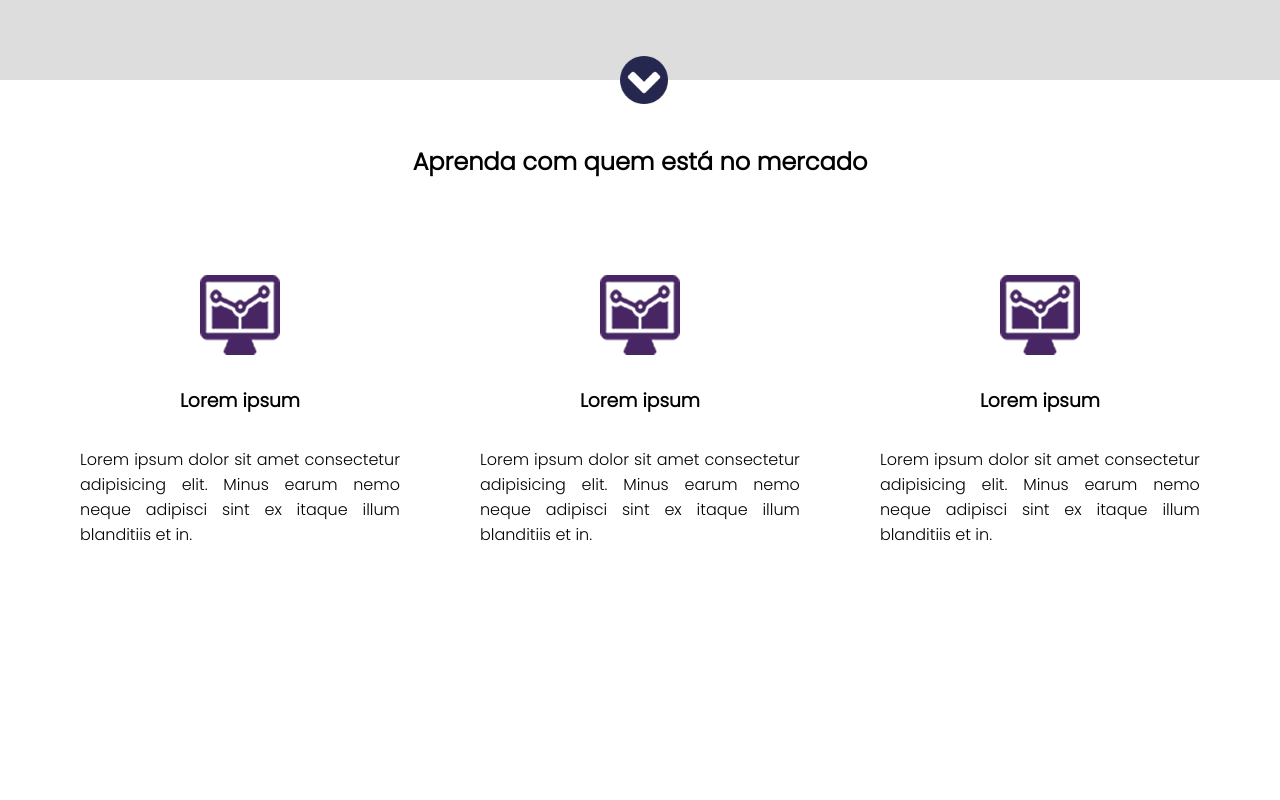
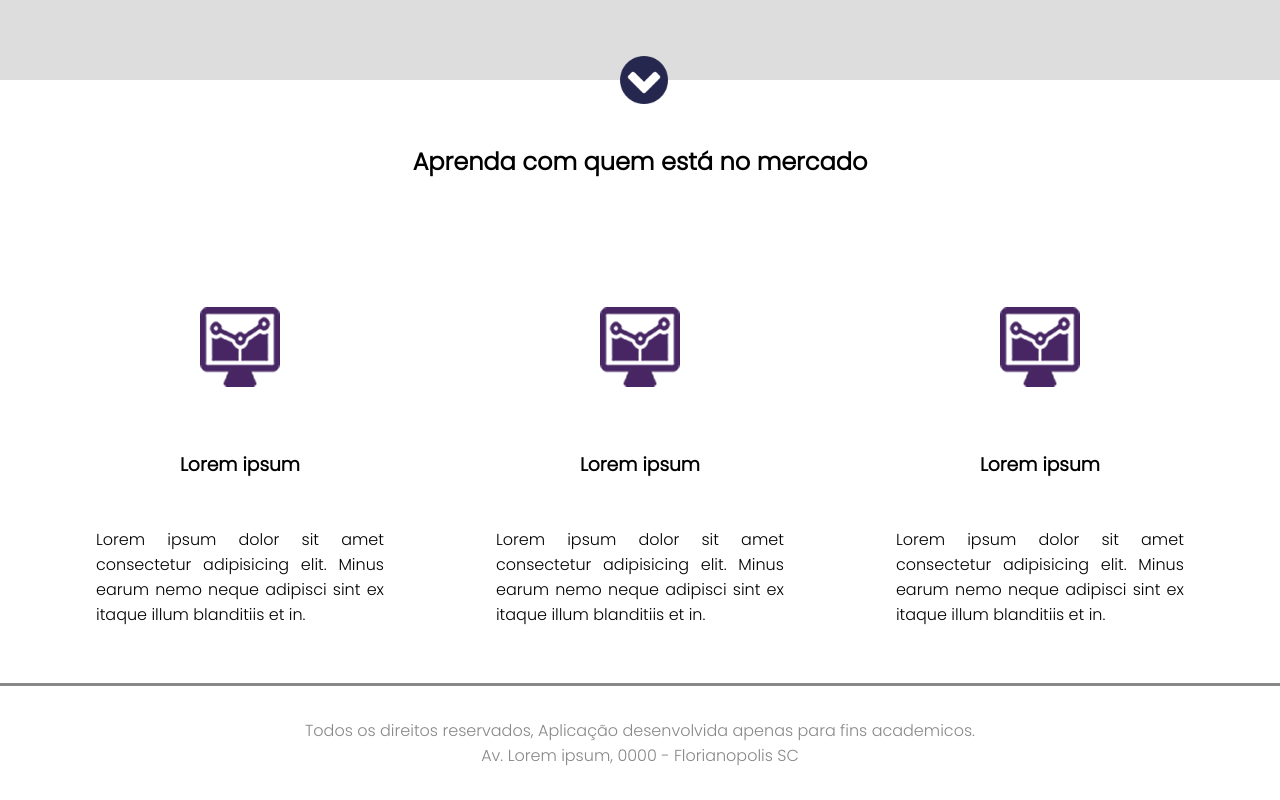
Before and after one commit to EstevanFelipeSilva/LandingPage_Projeto_01_Curso_WebMaster, a plain HTML site: page index.html in a window 1280 px wide. Shown: the part 955-1755 px from the top of the page. Before the commit the page ends 1542 px from the top, so only its background shows below. Drawn offline with Linux system fonts and the light colour scheme.

Commit message:
Footer
Aplicação Web básica foi concluída.

```diff
--- a/CSS/Style.css
+++ b/CSS/Style.css
@@ -143,21 +143,30 @@
 
 .single__box {
     float: left;
-    padding: 4rem;
+    padding: 8rem;
     width: 33.33%;
 }
 
 .single__box, .img__single__box {
-    padding: 1rem;
+    padding: 2rem;
     text-align: center;
 }
 
 .title__single__box {
     text-align: center;
-    padding: .5rem;
+    padding: 1.5rem;
 }
 
 .text__single__box {
     text-align: justify;
     padding: 1.5rem;
 }
+
+/* ========== FOOTER ========== */
+.page__footer {
+    clear: both;
+    color: #888;
+    border-top: .2rem solid #888;
+    padding: 2rem 0;
+    text-align: center;
+}
--- a/index.html
+++ b/index.html
@@ -154,5 +154,17 @@
 
     </section>
 
+    <footer class="page__footer">
+
+        <div class="container">
+
+            <p class="text__page__footer1">Todos os direitos reservados, Aplicação desenvolvida apenas para fins academicos.</p>
+
+            <p class="text__page__footer2">Av. Lorem ipsum, 0000 - Florianopolis SC</p>
+
+        </div>
+
+    </footer>
+
 </body>
 </html>
```
